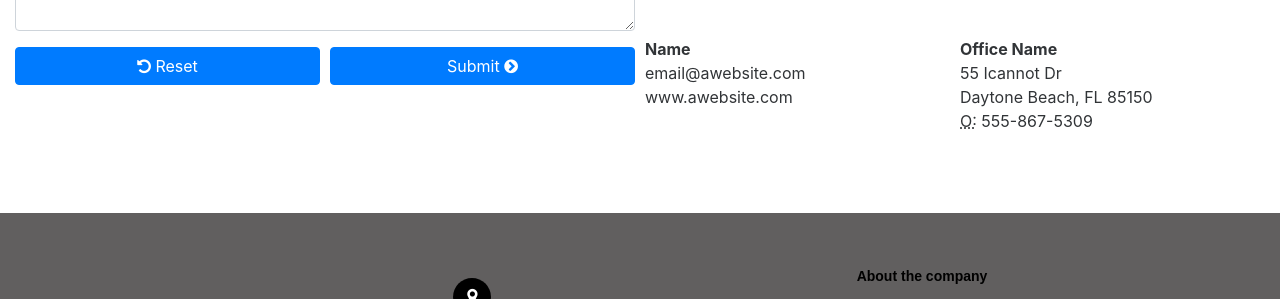
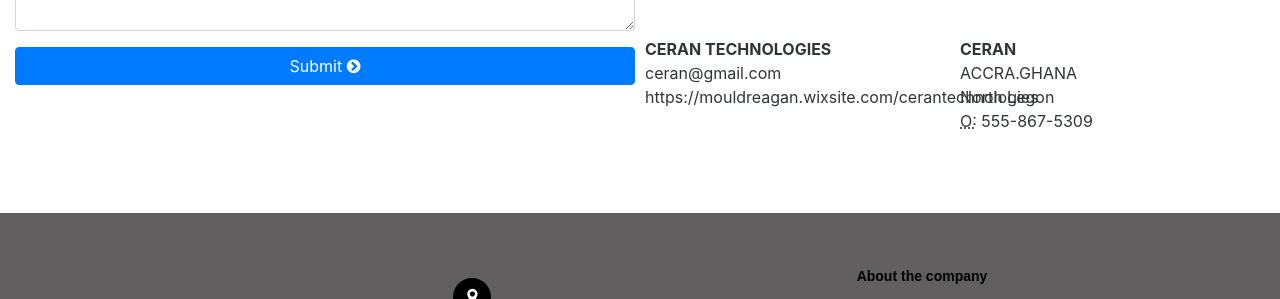
Before and after one commit to reaganmould/blog, a plain HTML site: page contact.html in a window 1280 px wide. Shown: the part 1017-1316 px from the top of the page. Drawn offline with Linux system fonts and the light colour scheme.

Commit message:
Update contact.html

```diff
--- a/contact.html
+++ b/contact.html
@@ -86,7 +86,7 @@
                             <div class="form-group"><label for="from-comments">Comments</label><textarea class="form-control" rows="5" name="comments" placeholder="Enter Comments" id="from-comments"></textarea></div>
                             <div class="form-group">
                                 <div class="form-row">
-                                    <div class="col"><button class="btn btn-primary btn-block" type="reset"><i class="fa fa-undo"></i> Reset</button></div>
+                                    <!-- <div class="col"><button class="btn btn-primary btn-block" type="reset"><i class="fa fa-undo"></i> Reset</button></div> -->
                                     <div class="col"><button class="btn btn-primary btn-block" type="submit">Submit <i class="fa fa-chevron-circle-right"></i></button></div>
                                 </div>
                             </div>
@@ -101,16 +101,17 @@
                                 </div>
                                 <div class="col-sm-6 col-md-12 col-lg-6">
                                     <h2 class="h4"><i class="fa fa-user"></i> Our Info</h2>
-                                    <div><span><strong>Name</strong></span></div>
-                                    <div><span>email@awebsite.com</span></div>
-                                    <div><span>www.awebsite.com</span></div>
+                                    <div><span><strong>CERAN TECHNOLOGIES</strong></span></div>
+                                    <div><span>ceran@gmail.com</span></div>
+                                    <div><span>https://mouldreagan.wixsite.com/cerantechnologies</span></div>
                                     <hr class="d-sm-none d-md-block d-lg-none">
                                 </div>
                                 <div class="col-sm-6 col-md-12 col-lg-6">
                                     <h2 class="h4"><i class="fa fa-location-arrow"></i> Our Address</h2>
-                                    <div><span><strong>Office Name</strong></span></div>
-                                    <div><span>55 Icannot Dr</span></div>
-                                    <div><span>Daytone Beach, FL 85150</span></div>
+                                    <div><span><strong>CERAN</strong></span></div>
+                                    <div><span>ACCRA.GHANA</span></div>
+                                    <div><span>North Legon</span></div>
+                                    <div><span></span></div>
                                     <div><abbr data-toggle="tooltip" data-placement="top" title="Office Phone: 555-867-5309">O:</abbr> 555-867-5309</div>
                                     <hr class="d-sm-none">
                                 </div>
```
